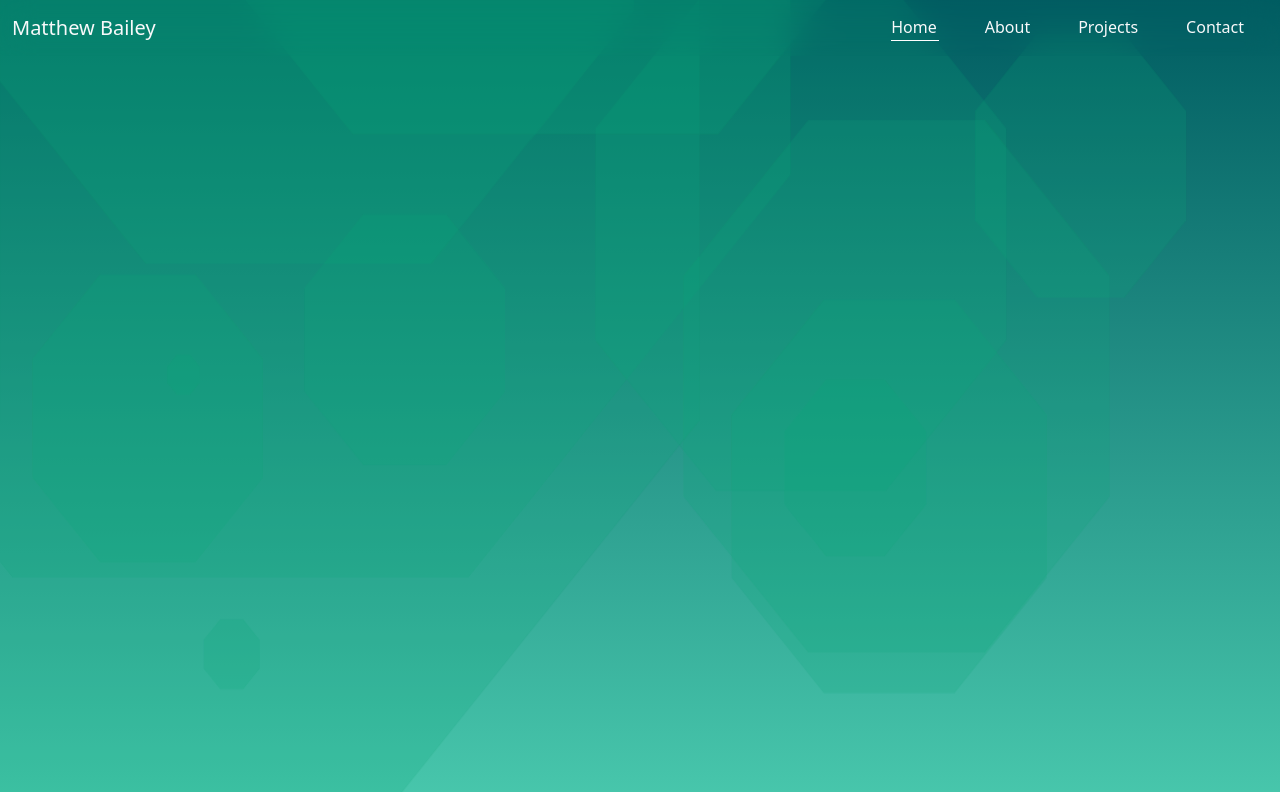
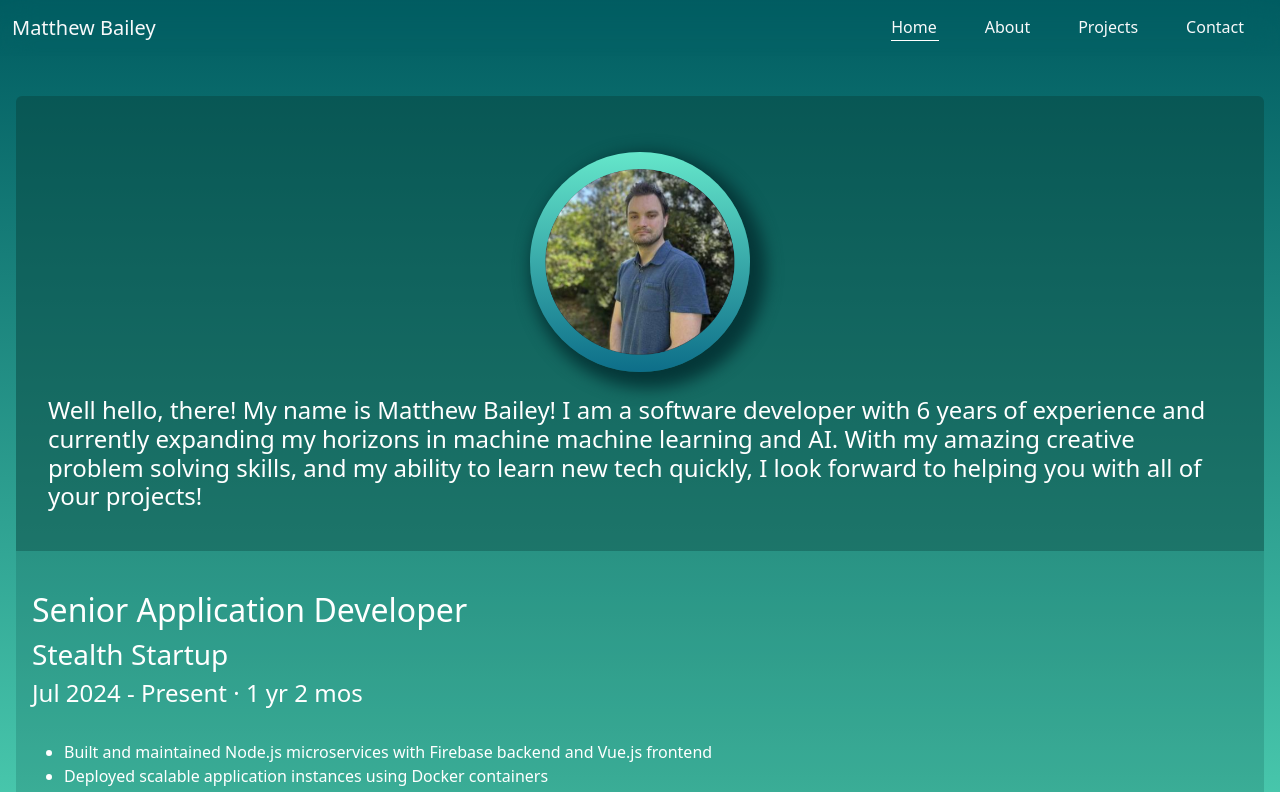
Before and after one commit to Baraiboapex/matthewbailey, a Vue app in the folder matthew-bailey/: page /matthewbailey/about in a window 1280 px wide. Shown: the top 792 px of the page. Built offline with nearby package versions, Linux system fonts and the light colour scheme.

Commit message:
routing fix for gh pages.

```diff
--- a/matthew-bailey/src/routes/router.js
+++ b/matthew-bailey/src/routes/router.js
@@ -5,15 +5,17 @@ import About from '../pages/About.vue'
 import Projects from '../pages/Projects.vue';
 import Contact from '../pages/Contact.vue';
 
+const BASE_ROUTE = "/matthewbailey/"
+
 const routes = [
     { name:"Home", path: "/", component: Home },
     { name:"About", path: "/about", component: About },
     { name:"Projects", path: "/projects/:projectId?", props:true, component: Projects },
-    { name:"Contact", path:"/contact", component:Contact}
+    { name:"Contact", path: "/contact", component:Contact}
 ];
 
 const router = createRouter({
-  history: createWebHistory(),
+  history: createWebHistory(BASE_ROUTE),
   routes,
 });
 
```
